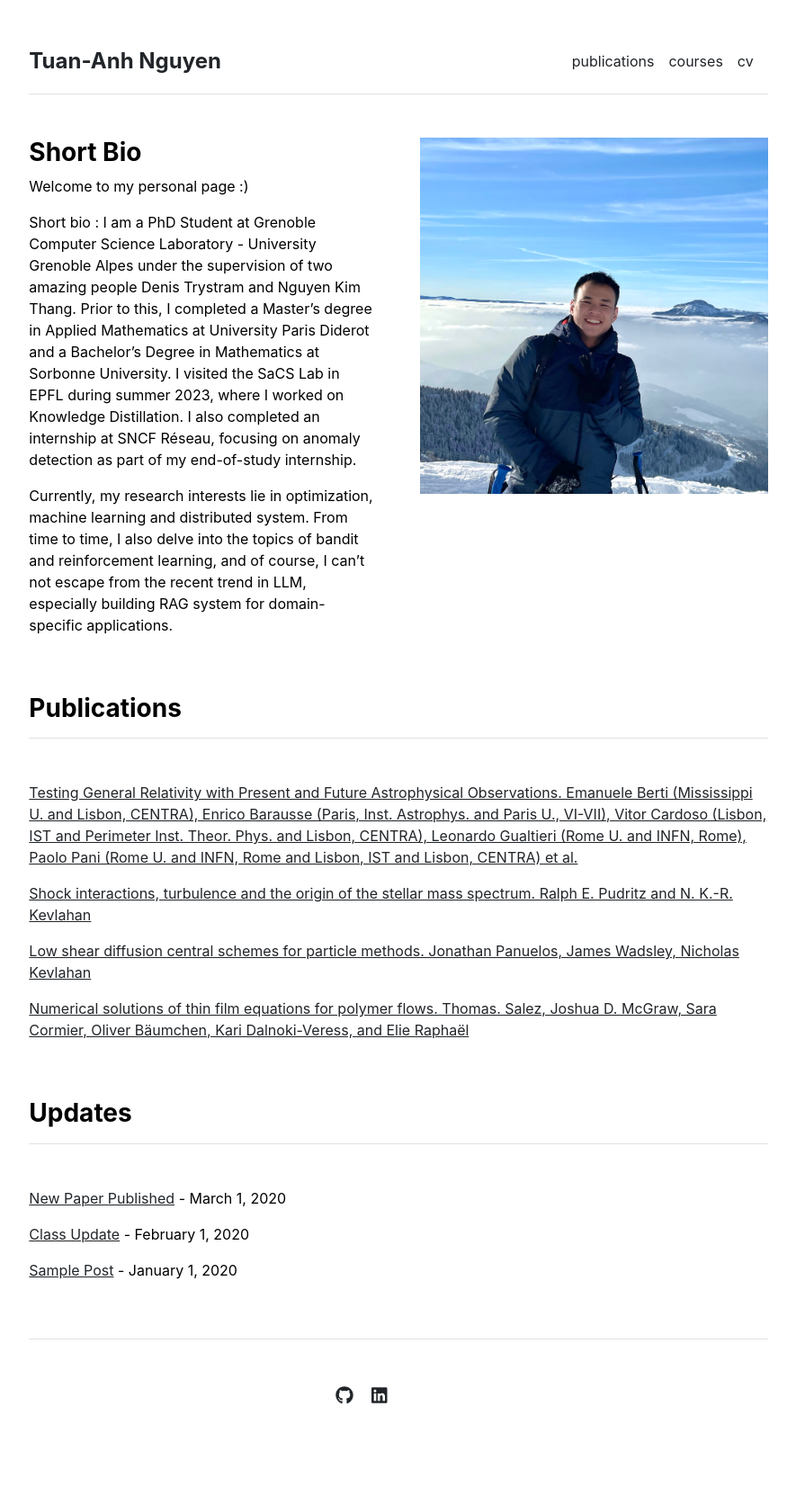
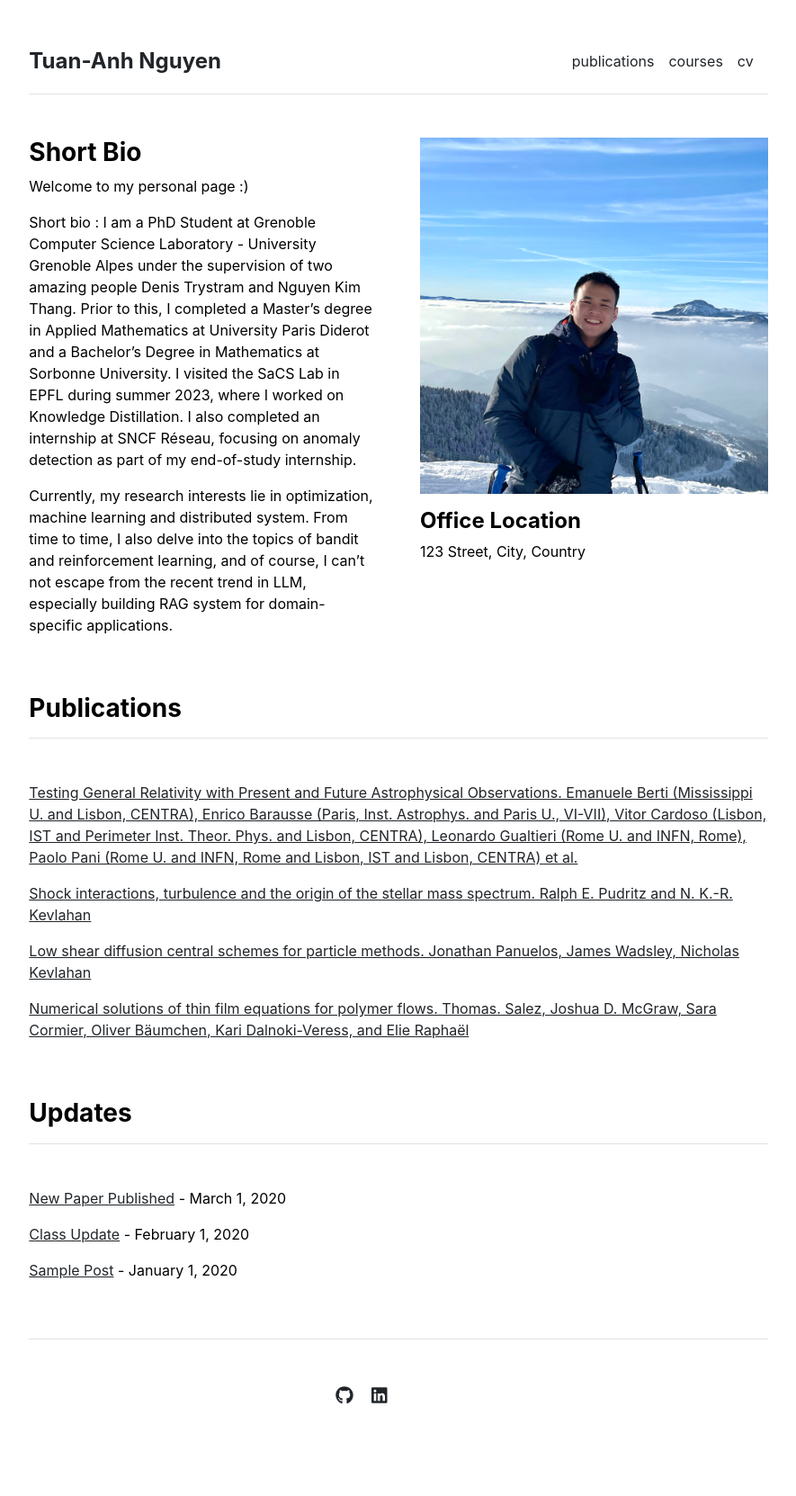
Before and after one commit to tuananhngh/tuananhngh.github.io, a Jekyll site: the page built from index.md, in a window 1280 px wide. Shown: the whole page at 90% size, without its empty margins (197-1082 px from the left). Built offline with Jekyll 4.4.1, drawn with Linux system fonts in a browser that asks for light colours.

Commit message:
update image

```diff
--- a/_layouts/home.html
+++ b/_layouts/home.html
@@ -9,6 +9,11 @@ layout: default
   </div>
   <div class="col-md-6">
     <img src="{{ site.github.url }}/assets/img/tuan.jpg" alt="Home" width="100%">
+    <!-- Office Location -->
+    <div class="mt-3">
+      <h4 class="fw-bold">Office Location</h4>
+      <p>123 Street, City, Country</p>
+    </div>
   </div>
 </div>
 
```
